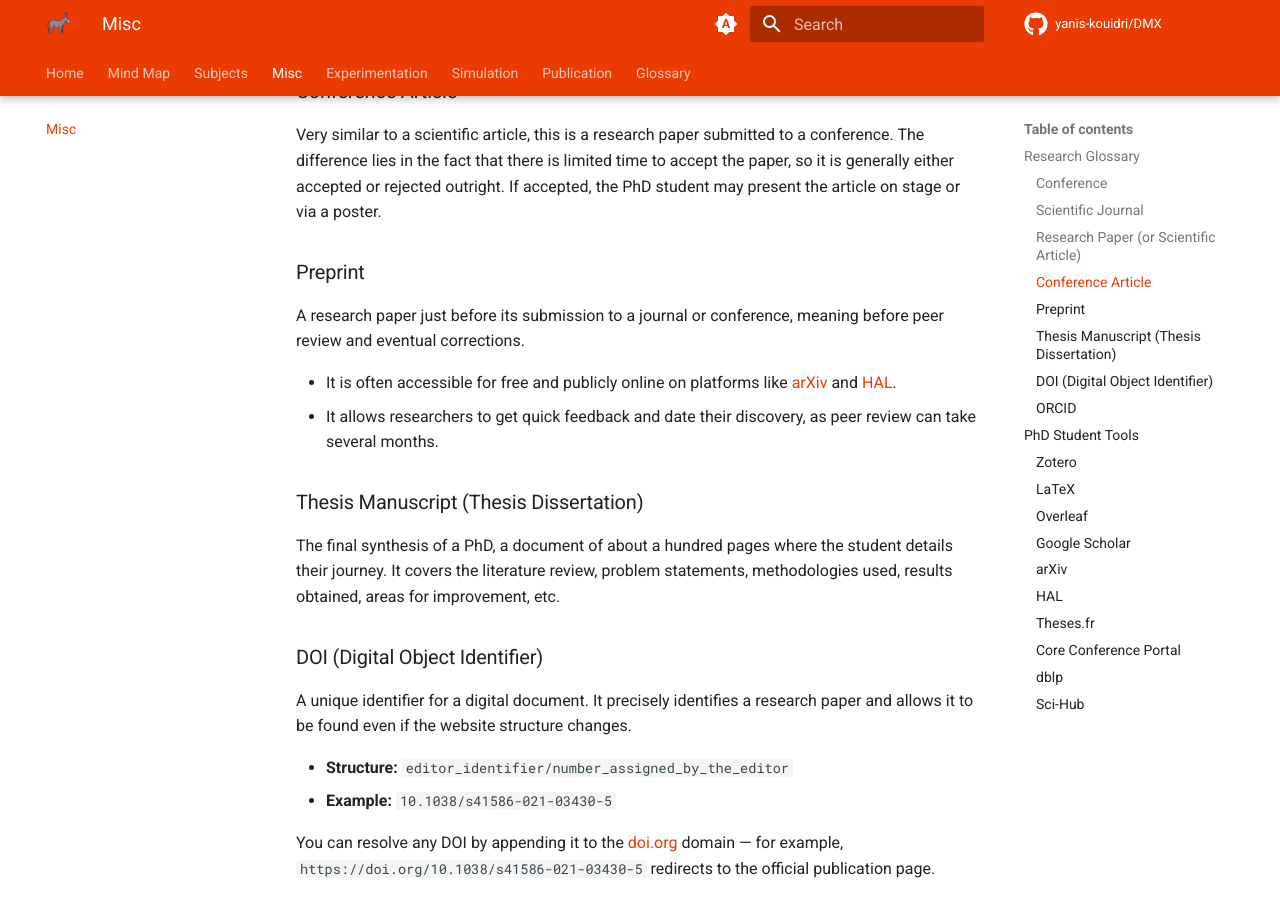
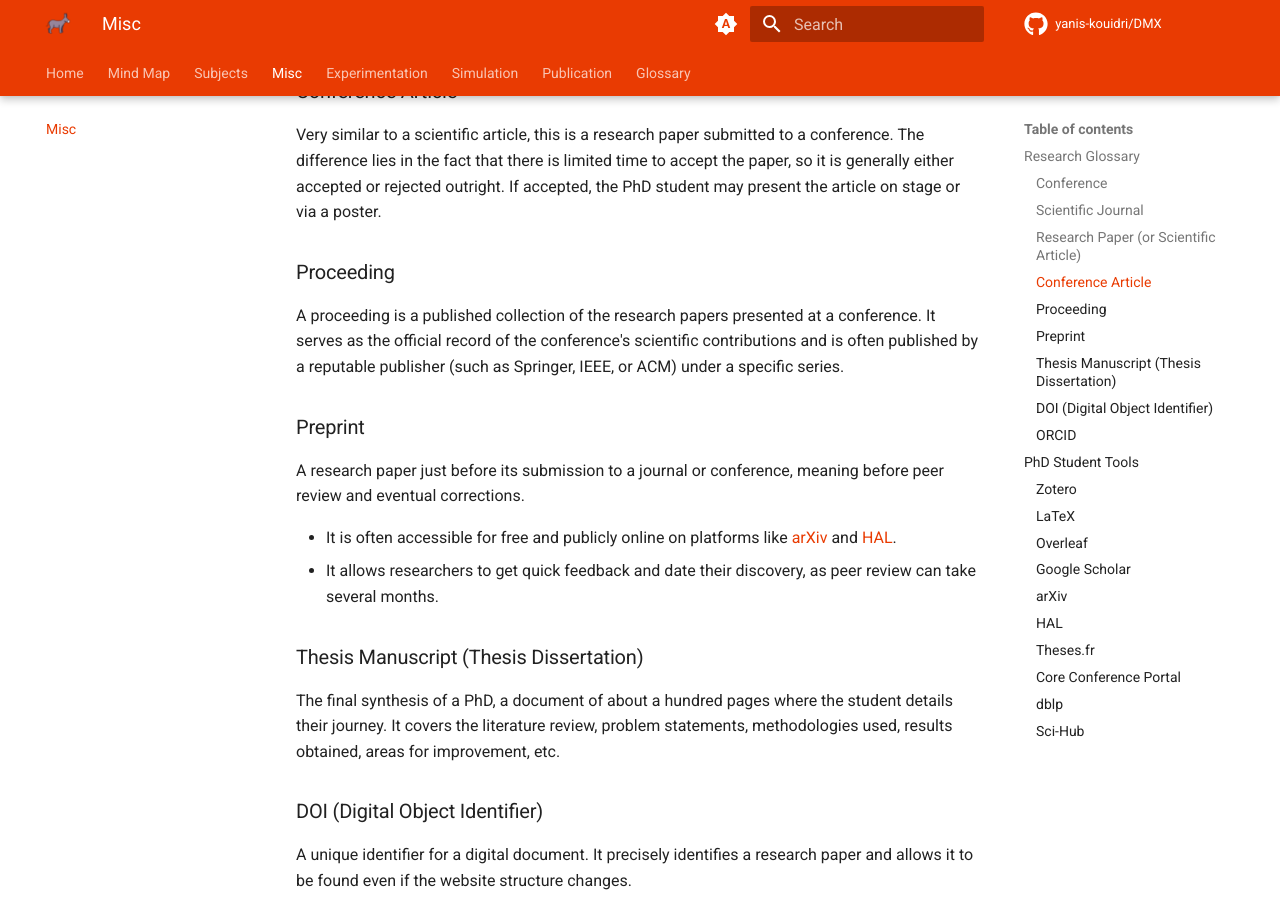
Before and after one commit to Yanis-Kouidri/DMX, an MkDocs documentation site: the page built from docs/misc/phd_manual.md, in a window 1280 px wide and 900 px high, scrolled down 1913 px. Built offline with MkDocs 1.6.1 and Material for MkDocs 9.7.7, drawn with Linux system fonts in a browser that asks for light colours; comment, search, counter and statistics services are not loaded.

Commit message:
feat: add def

```diff
--- a/docs/misc/phd_manual.md
+++ b/docs/misc/phd_manual.md
@@ -57,6 +57,10 @@ There are several types of research papers:
 ### Conference Article
 
 Very similar to a scientific article, this is a research paper submitted to a conference. The difference lies in the fact that there is limited time to accept the paper, so it is generally either accepted or rejected outright. If accepted, the PhD student may present the article on stage or via a poster.
+
+### Proceeding
+
+A proceeding is a published collection of the research papers presented at a conference. It serves as the official record of the conference's scientific contributions and is often published by a reputable publisher (such as Springer, IEEE, or ACM) under a specific series.
 
 ### Preprint
 
```
